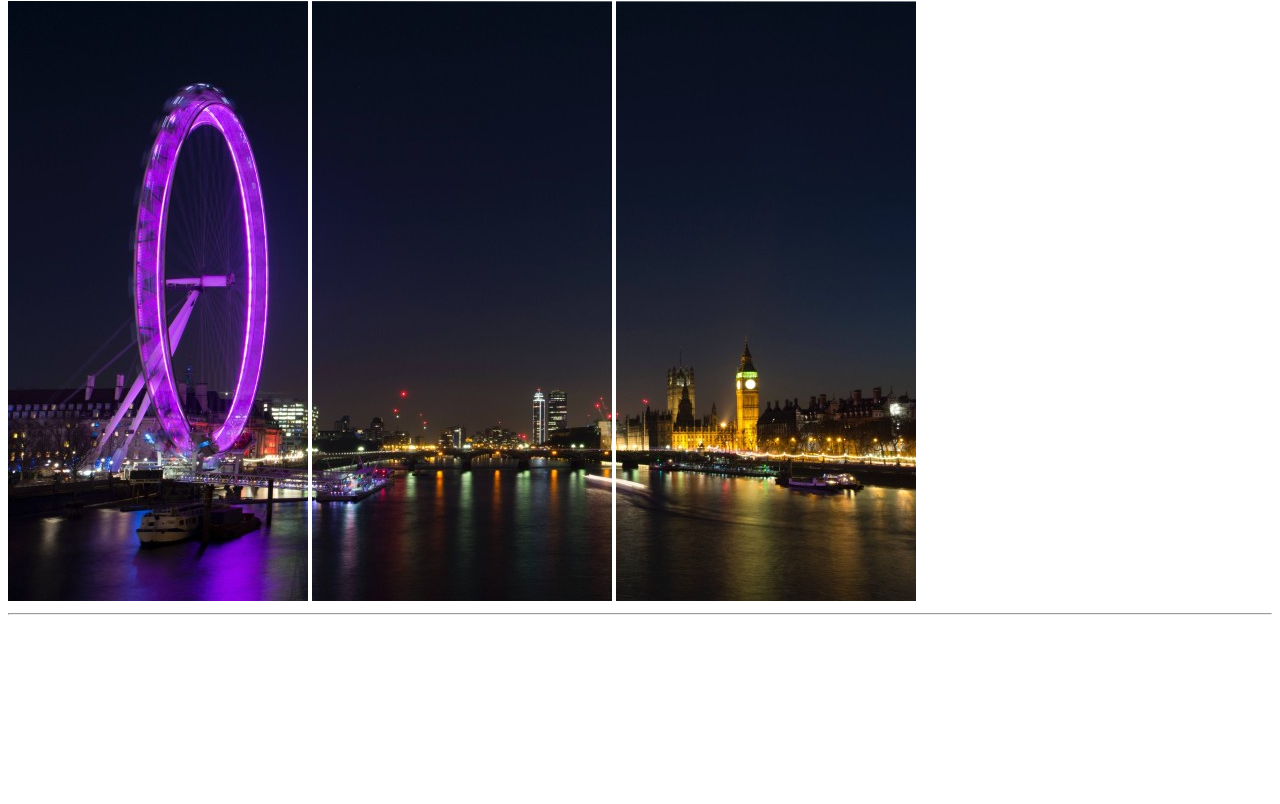
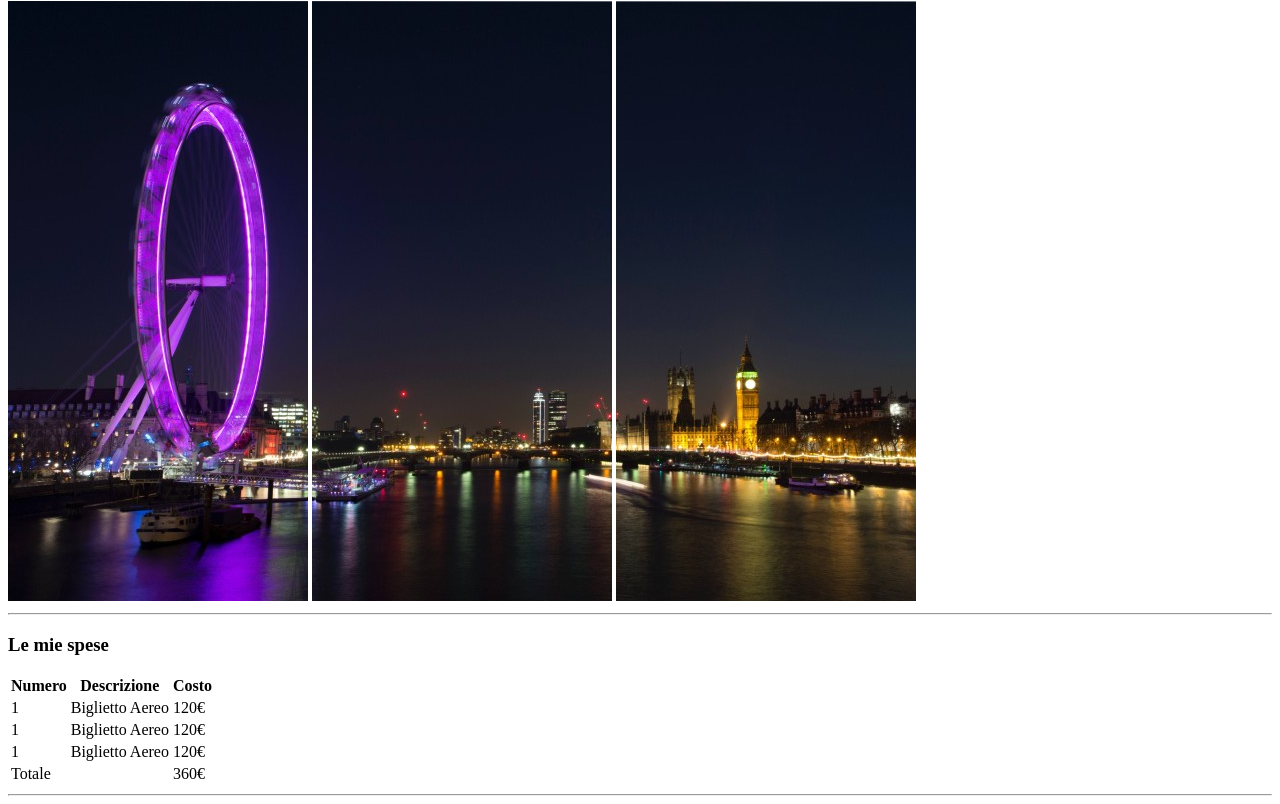
Before and after one commit to planeset94/html-london-trip, a plain HTML site: page index.html in a window 1280 px wide. Shown: the part 79-883 px from the top of the page. Before the commit the page ends 800 px from the top, so only its background shows below. Drawn offline with Linux system fonts and the light colour scheme.

Commit message:
Create 3 sezioni centrali. Compilata la prima

```diff
--- a/index.html
+++ b/index.html
@@ -16,7 +16,74 @@
         <hr>
         <!-- /Titolo e immagini intestazione -->
     </header>
+    <main>
+        <!-- 1° Sezione: titolo e tabella -->
+        <section>
+            <h3>Le mie spese</h3>
 
+            <table>
+                <thead>
+                    <tr>
+                        <th><strong>Numero</strong></th>
+                        <th><strong>Descrizione</strong></th>
+                        <th><strong>Costo</strong></th>
+                    </tr>
+
+                </thead>
+                <tbody>
+                    <tr>
+                        <td>1</td>
+                        <td>Biglietto Aereo</td>
+                        <td>120&euro;</td>
+                    </tr>
+                    <tr>
+                        <td>1</td>
+                        <td>Biglietto Aereo</td>
+                        <td>120&euro;</td>
+                    </tr>
+                    <tr>
+                        <td>1</td>
+                        <td>Biglietto Aereo</td>
+                        <td>120&euro;</td>
+                    </tr>
+
+                </tbody>
+                <tfoot>
+                    <tr>
+                        <td>Totale</td>
+                        <td></td>
+                        <td>360&euro;</td>
+                    </tr>
+
+
+                </tfoot>
+            </table>
+            <hr>
+
+        <!--/ 1° Sezione: titolo e tabella -->
+        </section>
+
+        <!-- 2° Sezione: titolo ed elenco non ordinato -->
+        <section>
+
+
+        <!--/ 2° Sezione: titolo ed elenco non ordinato -->
+        </section>
+
+        <!-- 3° Sezione: titolo ed elengo misto -->
+        <section>
+
+
+
+
+         <!-- /3° Sezione: titolo ed elengo misto -->
+        </section>
+
+
+
+
+
+    </main>
 
 </body>
 </html>
```
